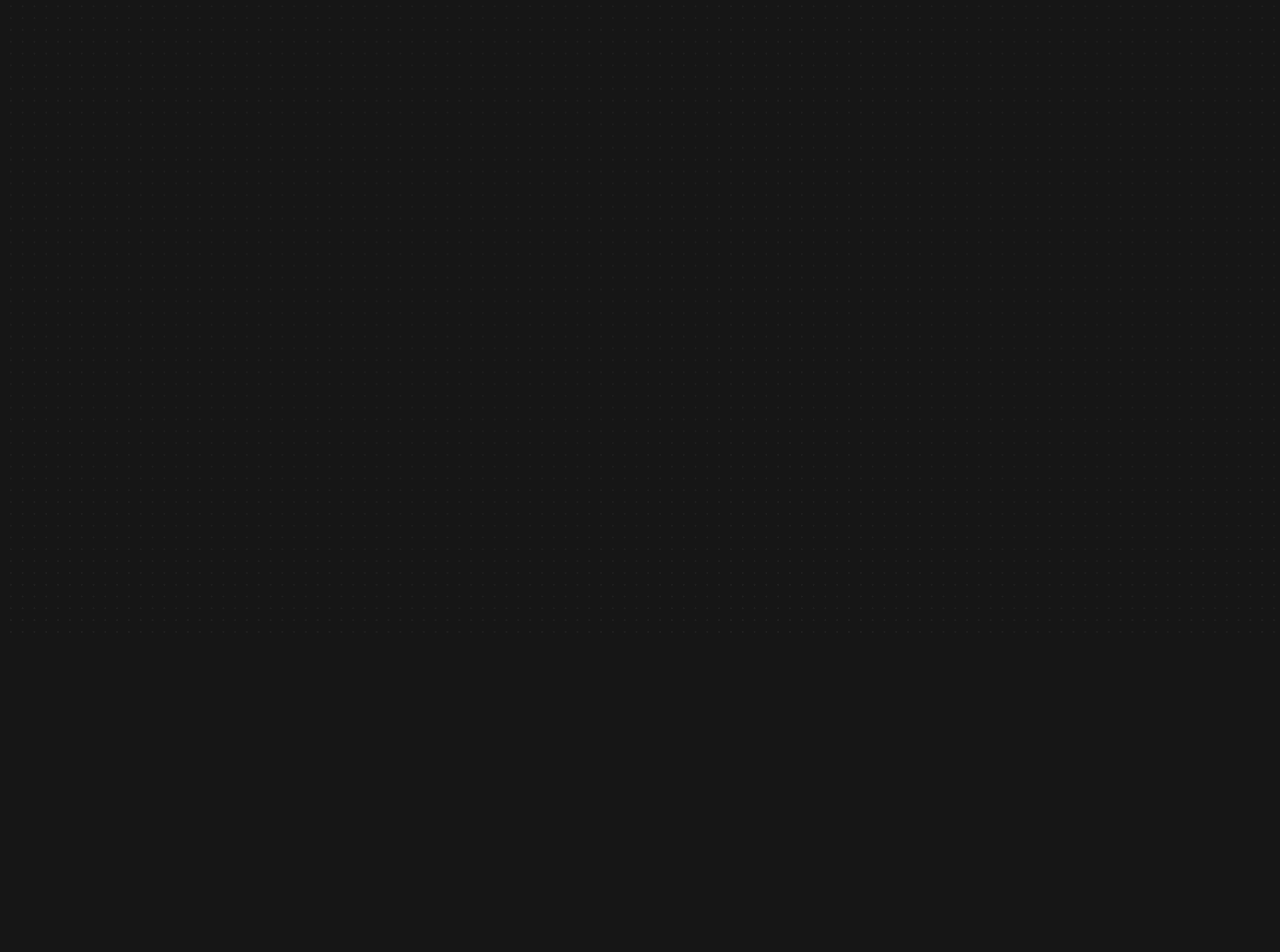
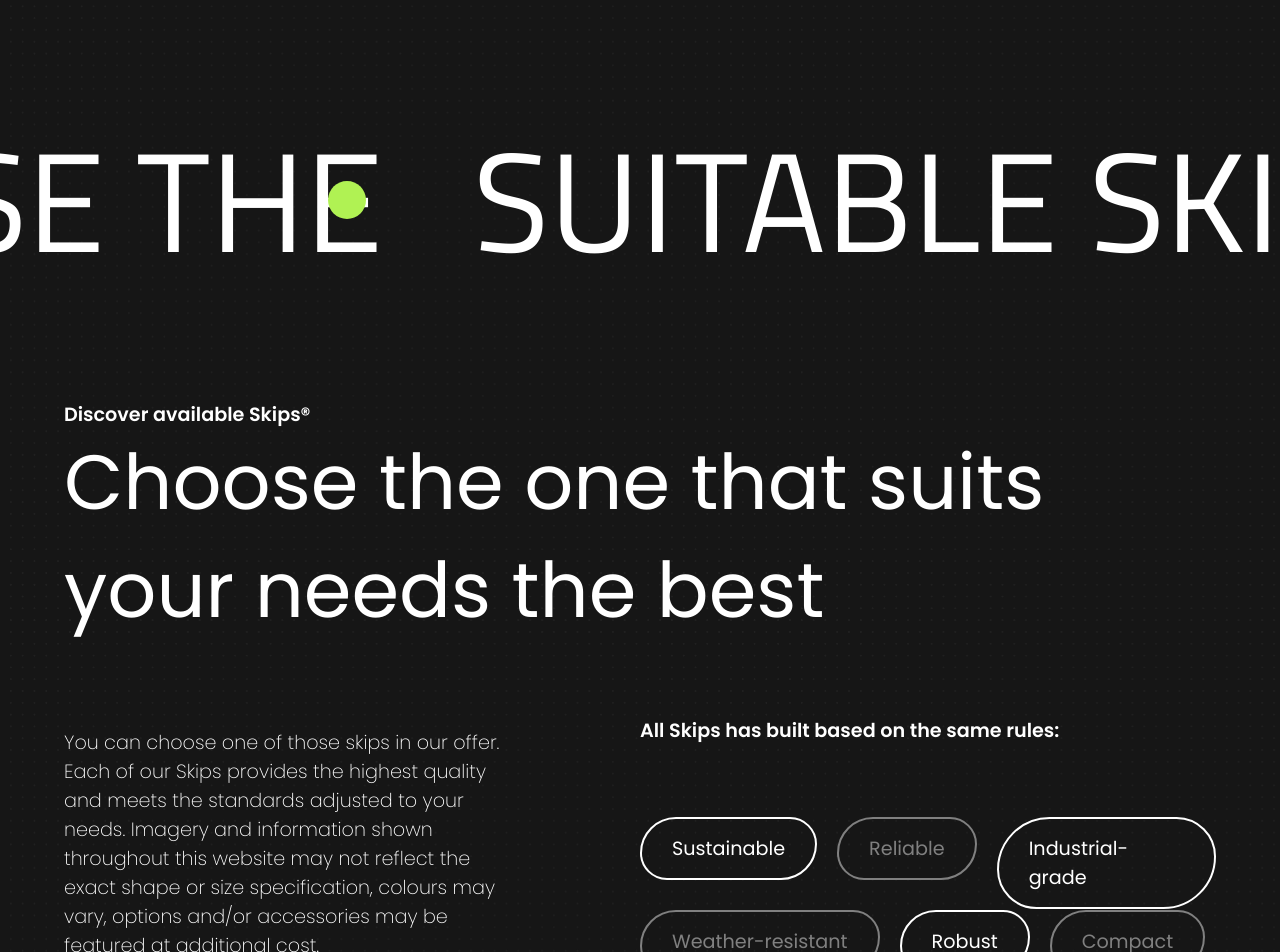
Before and after one commit to Ahmedchammakhii/redesignWWW, a React (Vite) app: page / in a window 1280 px wide. Shown: the part 160-1112 px from the top of the page. Before the commit the page ends 800 px from the top, so only its background shows below. Built offline with nearby package versions, Linux system fonts and the light colour scheme.

Commit message:
Main Marquee and Hero done

```diff
--- a/package.json
+++ b/package.json
@@ -10,6 +10,7 @@
     "preview": "vite preview"
   },
   "dependencies": {
+    "gsap": "^3.13.0",
     "react": "^19.1.0",
     "react-dom": "^19.1.0"
   },
--- a/src/App.css
+++ b/src/App.css
@@ -1,5 +1,13 @@
 
 #root {
-min-height: 100vh;
+width: 100vw;
+margin: 0;
+padding: 0;
+}
+#mainApp {
+    width: 100vw;
+    display: flex;
+    flex-direction: column;
+    align-items: center;
 
 }
--- a/src/App.jsx
+++ b/src/App.jsx
@@ -1,11 +1,18 @@
 
 import './App.css'
+import Marquee from './Components/HeaderMarquee/Marquee'
+import Hero from './Components/Hero/Hero'
+import Navbar from './Components/Navbar/Navbar'
 
 function App() {
 
   return (
-    <>
-    </>
+
+  <div id='mainApp'>
+  <Navbar/>
+  <Marquee/>
+  <Hero/>
+  </div>
   )
 }
 
--- /dev/null
+++ b/src/Components/HeaderMarquee/Marquee.jsx
@@ -0,0 +1,108 @@
+
+
+import { useEffect } from "react";
+import "./styles.css"
+import gsap from "gsap";
+import Observer from "gsap/dist/Observer";
+const Marquee = () => {
+    useEffect(()=>{
+gsap.registerPlugin(Observer);
+
+const scrollingText = gsap.utils.toArray('.MarqueeText__container_text h4');
+
+const tl = horizontalLoop(scrollingText, {
+  repeat: -1,
+  paddingRight: 30,
+});
+
+Observer.create({
+  onChangeY(self) {
+    let factor = 2.5;
+    if (self.deltaY < 0) {
+      factor *= -1;
+    }
+    gsap.timeline({
+      defaults: {
+        ease: "none",
+      }
+    })
+      .to(tl, { timeScale: factor * 2.5, duration: 0.2, overwrite: true, })
+      .to(tl, { timeScale: factor / 2.5, duration: 1 }, "+=0.3");
+  }
+});
+
+
+function horizontalLoop(items, config) {
+  items = gsap.utils.toArray(items);
+  config = config || {};
+  let tl = gsap.timeline({repeat: config.repeat, paused: config.paused, defaults: {ease: "none"}, onReverseComplete: () => tl.totalTime(tl.rawTime() + tl.duration() * 100)}),
+    length = items.length,
+    startX = items[0].offsetLeft,
+    times = [],
+    widths = [],
+    xPercents = [],
+    curIndex = 0,
+    pixelsPerSecond = (config.speed || 1) * 100,
+    snap = config.snap === false ? v => v : gsap.utils.snap(config.snap || 1), // some browsers shift by a pixel to accommodate flex layouts, so for example if width is 20% the first element's width might be 242px, and the next 243px, alternating back and forth. So we snap to 5 percentage points to make things look more natural
+    totalWidth, curX, distanceToStart, distanceToLoop, item, i;
+  gsap.set(items, { // convert "x" to "xPercent" to make things responsive, and populate the widths/xPercents Arrays to make lookups faster.
+    xPercent: (i, el) => {
+      let w = widths[i] = parseFloat(gsap.getProperty(el, "width", "px"));
+      xPercents[i] = snap(parseFloat(gsap.getProperty(el, "x", "px")) / w * 100 + gsap.getProperty(el, "xPercent"));
+      return xPercents[i];
+    }
+  });
+  gsap.set(items, {x: 0});
+  totalWidth = items[length-1].offsetLeft + xPercents[length-1] / 100 * widths[length-1] - startX + items[length-1].offsetWidth * gsap.getProperty(items[length-1], "scaleX") + (parseFloat(config.paddingRight) || 0);
+  for (i = 0; i < length; i++) {
+    item = items[i];
+    curX = xPercents[i] / 100 * widths[i];
+    distanceToStart = item.offsetLeft + curX - startX;
+    distanceToLoop = distanceToStart + widths[i] * gsap.getProperty(item, "scaleX");
+    tl.to(item, {xPercent: snap((curX - distanceToLoop) / widths[i] * 100), duration: distanceToLoop / pixelsPerSecond}, 0)
+      .fromTo(item, {xPercent: snap((curX - distanceToLoop + totalWidth) / widths[i] * 100)}, {xPercent: xPercents[i], duration: (curX - distanceToLoop + totalWidth - curX) / pixelsPerSecond, immediateRender: false}, distanceToLoop / pixelsPerSecond)
+      .add("label" + i, distanceToStart / pixelsPerSecond);
+    times[i] = distanceToStart / pixelsPerSecond;
+  }
+  function toIndex(index, vars) {
+    vars = vars || {};
+    (Math.abs(index - curIndex) > length / 2) && (index += index > curIndex ? -length : length); // always go in the shortest direction
+    let newIndex = gsap.utils.wrap(0, length, index),
+      time = times[newIndex];
+    if (time > tl.time() !== index > curIndex) { // if we're wrapping the timeline's playhead, make the proper adjustments
+      vars.modifiers = {time: gsap.utils.wrap(0, tl.duration())};
+      time += tl.duration() * (index > curIndex ? 1 : -1);
+    }
+    curIndex = newIndex;
+    vars.overwrite = true;
+    return tl.tweenTo(time, vars);
+  }
+  tl.next = vars => toIndex(curIndex+1, vars);
+  tl.previous = vars => toIndex(curIndex-1, vars);
+  tl.current = () => curIndex;
+  tl.toIndex = (index, vars) => toIndex(index, vars);
+  tl.times = times;
+  tl.progress(1, true).progress(0, true); // pre-render for performance
+  if (config.reversed) {
+    tl.vars.onReverseComplete();
+    tl.reverse();
+  }
+  return tl;
+}
+    },[])
+  return (
+<div className="MarqueeText__container">
+      <div className="MarqueeText__container_text">
+
+        <h4></h4>
+        <h4>CHOOSE THE</h4>
+        <h4></h4>
+        <h4>SUITABLE SKIP</h4>
+        <h4></h4>
+        <h4>ACCORDING TO YOUR NEED</h4>
+      </div>
+    </div>
+  );
+}
+
+export default Marquee
--- /dev/null
+++ b/src/Components/HeaderMarquee/styles.css
@@ -0,0 +1,29 @@
+
+.MarqueeText__container {
+  overflow: hidden;
+  width: 100%;
+  height: 50vh;
+  display: flex;
+}
+.MarqueeText__container .MarqueeText__container_text {
+  display: flex;
+  justify-content: center;
+  align-items: center;
+  position: relative
+}
+
+.MarqueeText__container .MarqueeText__container_text h4 {
+  white-space: nowrap;
+  font-size: clamp(2.5rem, 11vw, 18rem);
+  font-weight: 400;
+  letter-spacing: ls(120);
+  line-height: 1em;
+  margin: 0 30px 0 0;
+  color: #fff;
+}
+.MarqueeText__container .MarqueeText__container_text h4:nth-child(odd) {
+width: clamp(.9rem, 3vw, 3rem);
+height: clamp(.9rem, 3vw, 3rem);
+border-radius: 50%;
+background-color: var(--lightgreen)
+}
--- /dev/null
+++ b/src/Components/Hero/Hero.jsx
@@ -0,0 +1,48 @@
+
+import "./style.css"
+const Hero = () => {
+  return (
+    <div className="Hero__container">
+      <p>Discover available Skips®</p>
+      <h1>Choose the one that suits your needs the best</h1>
+      <div className="Hero__container_informationFlex">
+        <div className="left_sideFlex">
+      <p className="mid_size">You can choose one of those skips in our offer. Each of our Skips provides the highest quality and meets the standards adjusted to your needs. Imagery and information shown throughout this website may not reflect the exact shape or size specification, colours may vary, options and/or accessories may be featured at additional cost.
+</p>    </div>
+
+        <div className="right_sideFlex">
+    <p>All Skips has built based on the same rules:</p>
+    <div className="rules_rows">
+<div className="right__sideFlex_row">
+    <div className="roundButton">
+        <p>Sustainable</p>
+    </div>
+       <div className="roundButton">
+        <p>Reliable</p>
+    </div>   <div className="roundButton">
+        <p>Industrial-grade
+
+</p>
+    </div>
+</div>
+<div className="right__sideFlex_row">
+    <div className="roundButton">
+        <p>Weather-resistant
+</p>
+    </div>
+       <div className="roundButton">
+        <p>Robust</p>
+    </div>   <div className="roundButton">
+        <p>Compact</p>
+    </div>
+</div>
+        </div>
+    </div>
+    </div>
+  </div>
+
+
+)
+}
+
+export default Hero
--- /dev/null
+++ b/src/Components/Hero/style.css
@@ -0,0 +1,69 @@
+.Hero__container {
+color: #fff;
+width: 90vw;
+height: 100vh;
+font-family: "Poppins", sans-serif;
+
+}
+.Hero__container p {
+    font-weight: 600;
+    font-size: clamp(.7rem, 1.5vw, 2rem);
+}
+.Hero__container h1 {
+    font-size: clamp(2rem, 6vw, 12rem);
+    width: 90%;
+    color: var(--secWhite);
+    font-weight: 400;
+    line-height: 1.4;
+}
+.left_sideFlex {
+    width: 50%;
+}
+.mid_size {
+    font-weight: 200 !important;
+    width: 80%;
+}
+.Hero__container_informationFlex {
+    display: flex;
+    align-items: center;
+    justify-content: center;
+    align-items: center;
+    width: 100%;
+    height: 50%;
+
+}
+
+.right_sideFlex {
+    width: 50%;
+    height: 100%;
+    display: flex;
+    flex-direction: column;
+    justify-content: space-evenly;
+height: 100%;}
+.right__sideFlex_row {
+display: flex;
+width: 100%;
+gap: 20px;
+height: 60%;
+}
+.roundButton {
+    width: max-content;
+    height: max-content;
+    padding: 15px 30px;
+    border-radius: 20rem 15rem ;
+    background-color: transparent;
+    border:#fff 2px solid;
+
+
+}
+.roundButton p {
+    font-weight: 400;
+}
+.right__sideFlex_row:nth-child(1) .roundButton:nth-child(even) {
+border-color: var(--secWhite) !important;
+color: gray;
+}
+.right__sideFlex_row:nth-child(2) .roundButton:nth-child(odd) {
+border-color: var(--secWhite) !important;
+color: gray;
+}
--- /dev/null
+++ b/src/Components/Navbar/Navbar.jsx
@@ -0,0 +1,10 @@
+import "./style.css"
+const Navbar = () => {
+  return (
+    <nav className="navbar__container">
+      <h4>03</h4>
+    </nav >
+  )
+}
+
+export default Navbar
--- /dev/null
+++ b/src/Components/Navbar/style.css
@@ -0,0 +1,8 @@
+.navbar__container {
+    width: 10vw;
+    height: 20vh;
+    display: flex;
+    justify-content: center;
+    align-items: center;
+    position: sticky;
+}
--- a/src/index.css
+++ b/src/index.css
@@ -1,3 +1,5 @@
+@import url('https://fonts.googleapis.com/css2?family=Titillium+Web:ital,wght@0,200;0,300;0,400;0,600;0,700;0,900;1,200;1,300;1,400;1,600;1,700&display=swap');
+@import url('https://fonts.googleapis.com/css2?family=Poppins:ital,wght@0,100;0,200;0,300;0,400;0,500;0,600;0,700;0,800;0,900;1,100;1,200;1,300;1,400;1,500;1,600;1,700;1,800;1,900&display=swap');
 :root  {
   text-decoration: none;
   background-color: rgb(22, 22, 22);
@@ -5,14 +7,25 @@
   text-rendering: optimizeLegibility;
   -webkit-font-smoothing: antialiased;
   -moz-osx-font-smoothing: grayscale;
+   font-family: "Titillium Web", sans-serif;
+  font-weight: 200;
+  --lightgreen:rgb(176, 242, 83);
+  --secWhite:#f4efe7
+   margin: 0 ;
+  padding: 0;
+
 }
 
 * {
    margin: 0 ;
   padding: 0;
+
+
 }
 
 body {
+    max-width: 100vw;
+    overflow-x:hidden ;
     background-image: url(/background-dots.webp);
     background-repeat: repeat;
     -webkit-font-smoothing: antialiased;
```
Also changed, not shown: 1 other file (tests, documents, lock files or other folders).
